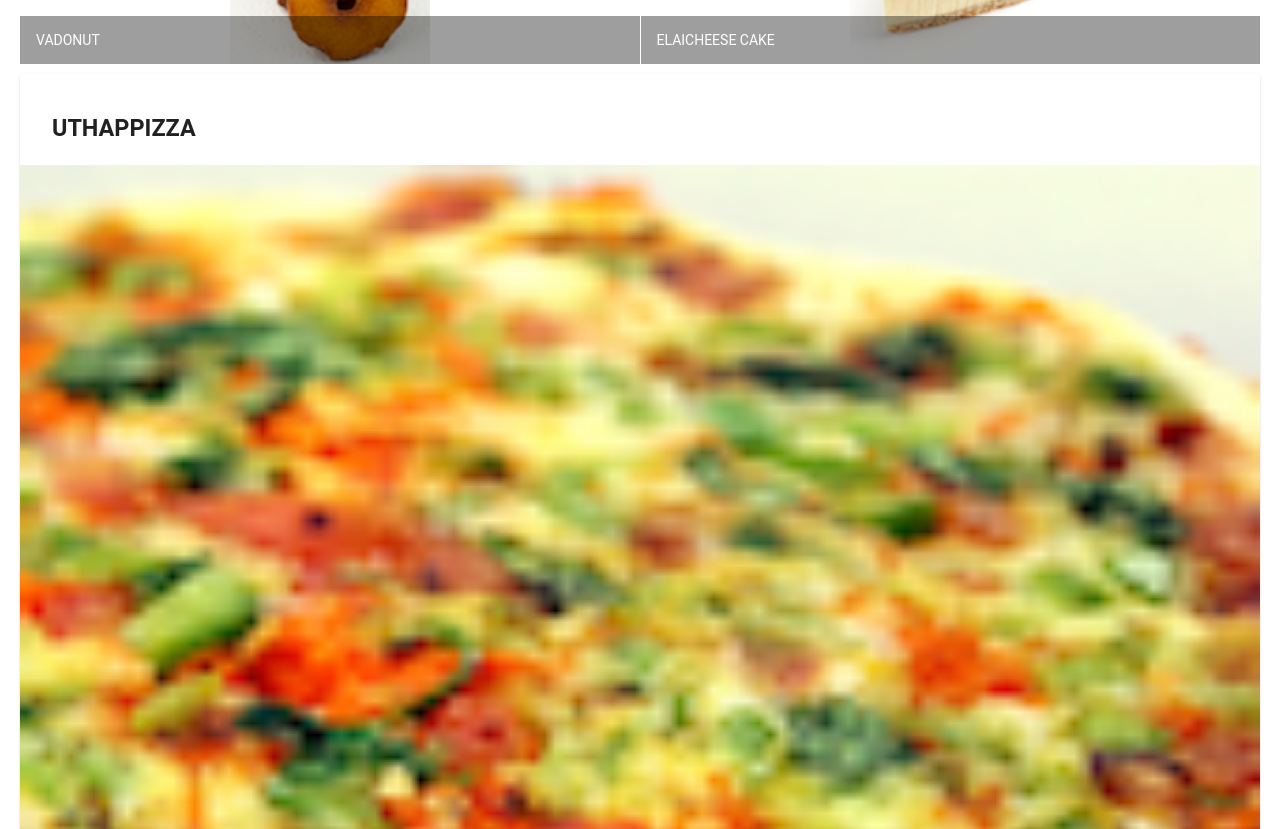
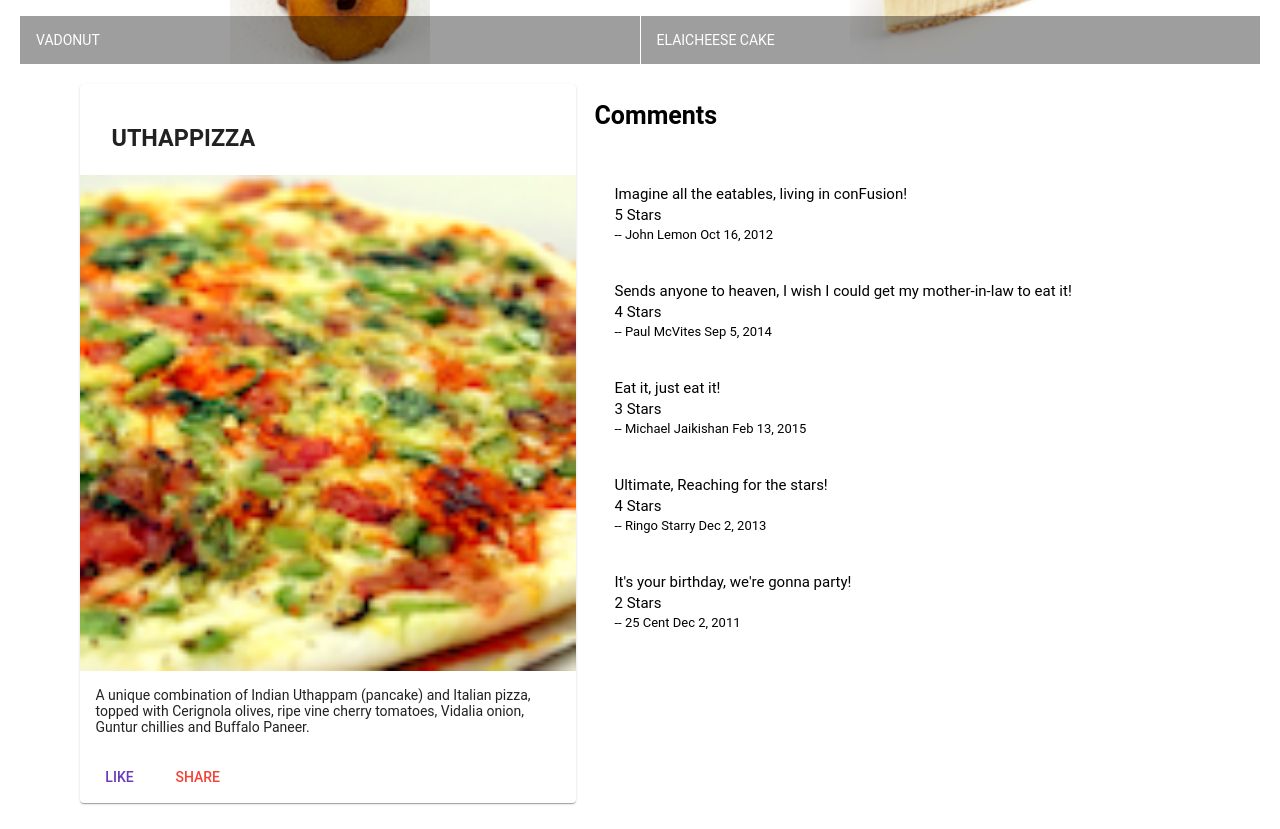
Before and after one commit to leooliv/angular_conFusion, an Angular app: page / in a window 1280 px wide. Shown: the part 500-1329 px from the top of the page. Built offline with nearby package versions, Linux system fonts and the light colour scheme.

Commit message:
First Assingment Updated dishdetails

```diff
--- a/src/app/app.component.html
+++ b/src/app/app.component.html
@@ -6,7 +6,15 @@
 <!-- * * * * * * * * * Delete the template below * * * * * * * * * * -->
 <!-- * * * * * * * to get started with your project! * * * * * * * * -->
 <!-- * * * * * * * * * * * * * * * * * * * * * * * * * * * * * * * -->
+<!--
+NgIf = if type is = null, dont do anything, else, do something
+<div *ngIf='selectedDish'>...</div>
+NgFor = for loop through selected statement
+<div *ngFor='let dish of dishes'>...</div>
+NgSwitch
+<div></div>    -->
 <mat-toolbar color = "primary">
     <span>Ristorante Con Fusion</span>
 </mat-toolbar>
 <app-menu></app-menu>
+<app-dishdetail></app-dishdetail>
--- a/src/app/app.module.ts
+++ b/src/app/app.module.ts
@@ -10,6 +10,7 @@
 import { MatGridListModule } from '@angular/material/grid-list';
 import { AppComponent } from './app.component';
 import 'hammerjs';
+
 import { MenuComponent } from './menu/menu.component';
 import { DishdetailComponent } from './dishdetail/dishdetail.component';
 
--- a/src/app/dishdetail/dishdetail.component.html
+++ b/src/app/dishdetail/dishdetail.component.html
@@ -1 +1,46 @@
-<p>dishdetail works!</p>
+<div class="container"
+    fxLayout="row"
+    fxLayout.sm="column"
+    fxLayout.xs="column"
+    fxLayoutAlign.gt-md="space-around center"
+    fxLayoutGap="10px"
+    fxLayoutGap.xs="0">
+
+  <div fxFlex="40">
+    <div fxFlex *ngIf="dish">
+        <mat-card>
+          <mat-card-header>
+            <mat-card-title>
+              <h3>{{dish.name | uppercase}}</h3>
+            </mat-card-title>
+          </mat-card-header>
+          <img mat-card-image src={{dish.image}} alt={{dish.name}}>
+          <mat-card-content>
+            <p>{{dish.description}}
+            </p>
+          </mat-card-content>
+          <mat-card-actions>
+            <button color="primary" mat-button>LIKE</button>
+            <button color="warn" mat-button>SHARE</button>
+          </mat-card-actions>
+        </mat-card>
+        </div>
+  </div>
+
+  <div fxFlex="40">
+    <mat-list *ngIf='dish'>
+        <h4 class='bottomSpacement
+                largeFont
+                encloserTop
+                spacerBottom
+                marginLeftTitle'>
+                Comments</h4>
+          <div *ngFor= "let comment of dish.comments">
+            <p class="mediumFont marginCorrector marginLeftContent">{{comment.comment}}</p>
+            <p class="mediumFont marginCorrector marginLeftContent">{{comment.rating}} Stars</p>
+            <p class="smallerFont marginCorrector bottomSpacement marginLeftContent">-- {{comment.author}}
+                {{comment.date | date}}</p>
+          </div>
+    </mat-list>
+  </div>
+</div>
--- a/src/app/dishdetail/dishdetail.component.scss
+++ b/src/app/dishdetail/dishdetail.component.scss
@@ -0,0 +1,36 @@
+.marginCorrector {
+    margin-bottom: 3px;
+    margin-top: 3px;
+}
+
+.largeFont {
+    font-size: 25px;
+}
+
+.mediumFont {
+    font-size: 15px;
+}
+
+.smallerFont {
+    font-size: 13px;
+}
+
+.bottomSpacement {
+    margin-bottom: 40px;
+}
+
+.encloserTop {
+    margin-top: -125px;
+}
+
+.spacerBottom {
+    padding-bottom: 15px;
+}
+
+.marginLeftTitle {
+    margin-left: -110px;
+}
+
+.marginLeftContent {
+    margin-left: -90px;
+}
--- a/src/app/dishdetail/dishdetail.component.ts
+++ b/src/app/dishdetail/dishdetail.component.ts
@@ -1,4 +1,48 @@
 import { Component, OnInit } from '@angular/core';
+
+const DISH = {
+  id: '0',
+  name: 'Uthappizza',
+  image: '/assets/images/uthappizza.png',
+  category: 'mains',
+  featured: true,
+  label: 'Hot',
+  price: '4.99',
+  // tslint:disable-next-line:max-line-length
+  description: 'A unique combination of Indian Uthappam (pancake) and Italian pizza, topped with Cerignola olives, ripe vine cherry tomatoes, Vidalia onion, Guntur chillies and Buffalo Paneer.',
+  comments: [
+       {
+           rating: 5,
+           comment: 'Imagine all the eatables, living in conFusion!',
+           author: 'John Lemon',
+           date: '2012-10-16T17:57:28.556094Z'
+       },
+       {
+           rating: 4,
+           comment: 'Sends anyone to heaven, I wish I could get my mother-in-law to eat it!',
+           author: 'Paul McVites',
+           date: '2014-09-05T17:57:28.556094Z'
+       },
+       {
+           rating: 3,
+           comment: 'Eat it, just eat it!',
+           author: 'Michael Jaikishan',
+           date: '2015-02-13T17:57:28.556094Z'
+       },
+       {
+           rating: 4,
+           comment: 'Ultimate, Reaching for the stars!',
+           author: 'Ringo Starry',
+           date: '2013-12-02T17:57:28.556094Z'
+       },
+       {
+           rating: 2,
+           comment: 'It\'s your birthday, we\'re gonna party!',
+           author: '25 Cent',
+           date: '2011-12-02T17:57:28.556094Z'
+       }
+   ]
+};
 
 @Component({
   selector: 'app-dishdetail',
@@ -7,6 +51,8 @@
 })
 export class DishdetailComponent implements OnInit {
 
+  dish = DISH;
+
   constructor() { }
 
   ngOnInit(): void {
--- a/src/app/menu/menu.component.html
+++ b/src/app/menu/menu.component.html
@@ -20,22 +20,8 @@
   </mat-grid-list>
 </div>
 
-<div fxFlex *ngIf="selectedDish">
-    <mat-card>
-      <mat-card-header>
-        <mat-card-title>
-          <h3>{{selectedDish.name | uppercase}}</h3>
-        </mat-card-title>
-      </mat-card-header>
-      <img mat-card-image src={{selectedDish.image}} alt={{selectedDish.name}}>
-      <mat-card-content>
-        <p>{{selectedDish.description}}
-        </p>
-      </mat-card-content>
-      <mat-card-actions>
-        <button color="primary" mat-button>LIKE</button>
-        <button mat-button>SHARE</button>
-      </mat-card-actions>
-    </mat-card>
-    </div>
+
+
+
+
 </div>
```
